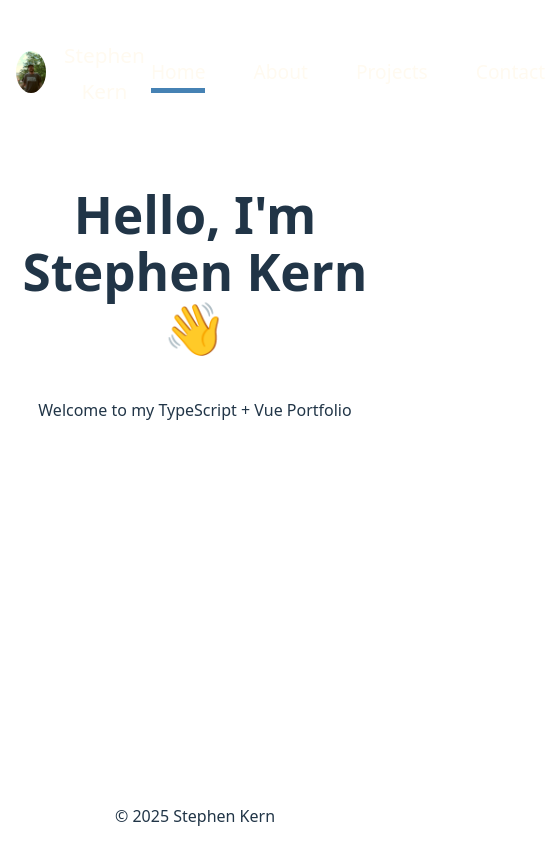
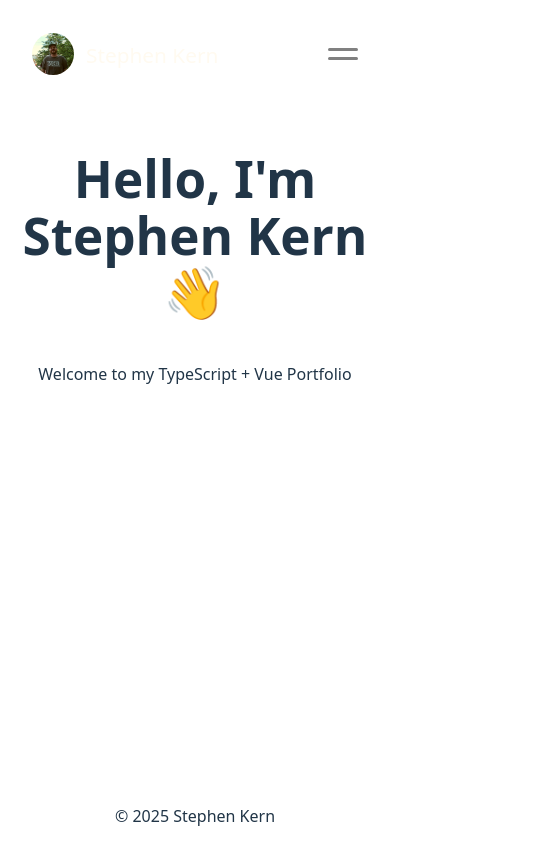
Before and after one commit to stephen-kern/vue-portfolio, a Vue app: page / in a window 390 px wide. Shown: the whole page, 545 px wide, since content can reach past the window. Built offline with nearby package versions, Linux system fonts and the light colour scheme.

Commit message:
navbar updates and mobile menu

```diff
--- a/src/components/Navbar.vue
+++ b/src/components/Navbar.vue
@@ -1,35 +1,68 @@
+<script setup lang="ts">
+import { ref } from "vue";
+
+const isOpen = ref(false);
+const toggleMenu = () => {
+  isOpen.value = !isOpen.value;
+};
+</script>
+
 <template>
   <div class="navbar-container">
     <div class="logo-section">
-      <img src="..\assets\summer24.JPG" alt="Stephen Kern" class="portrait">
+      <img src="..\assets\summer24.JPG" alt="Stephen Kern" class="portrait" />
       <h2><a href="/">Stephen Kern</a></h2>
     </div>
-    <nav class="navbar">
+
+    <!-- Hamburger Menu -->
+    <button
+      class="hamburger"
+      @click="toggleMenu"
+      aria-label="Toggle Menu"
+      :class="{ open: isOpen }"
+    >
+      <span class="bar"></span>
+      <span class="bar"></span>
+    </button>
+
+    <!-- Desktop Navigation -->
+    <nav class="navbar desktop-nav">
       <router-link to="/">Home</router-link>
       <router-link to="/about">About</router-link>
       <router-link to="/projects">Projects</router-link>
       <router-link to="/contact">Contact</router-link>
     </nav>
+
+    <div v-if="isOpen" class="backdrop" @click="toggleMenu"></div>
+
+    <!-- Mobile Off-Canvas Navigation -->
+    <transition name="slide">
+      <aside v-if="isOpen" class="navbar mobile-nav">
+        <router-link to="/" @click="toggleMenu">Home</router-link>
+        <router-link to="/about" @click="toggleMenu">About</router-link>
+        <router-link to="/projects" @click="toggleMenu">Projects</router-link>
+        <router-link to="/contact" @click="toggleMenu">Contact</router-link>
+      </aside>
+    </transition>
   </div>
 </template>
 
 <style scoped>
 .navbar-container {
-  max-width: 1600px;
-  padding: 1rem;
+  padding: 1rem 2rem;
   margin: 0 auto;
   display: flex;
   justify-content: space-between;
   align-items: center;
 }
 
-.logo-section{
+.logo-section {
   display: flex;
   align-items: center;
   gap: 0.75rem;
 }
 
-.portrait{
+.portrait {
   width: 42px;
   height: 42px;
   border-radius: 50%;
@@ -42,47 +75,122 @@ h2 a {
   font-size: 1.3rem;
 }
 
-.logo-section h2 a:hover{
+.logo-section h2 a:hover {
   color: steelblue;
 }
 
-.navbar {
-  margin: 0;
-  padding: 0;
+/* Desktop Nav styles  */
+.desktop-nav {
   display: flex;
-  align-items: center;
-  justify-content: space-between;
-  gap: 3em;
+  gap: 3rem;
 }
 
-.navbar a {
+.desktop-nav a {
   font-size: 1.2rem;
   cursor: pointer;
   color: floralwhite;
   position: relative;
 }
 
-.navbar a:hover::after {
+.desktop-nav a::after {
   content: "";
   position: absolute;
   left: 0;
-  bottom: 0;
+  bottom: -7px;
   height: 5px;
-  width: 100%;
-  bottom: -7px;
+  width: 0%;
   transition: width 0.3s ease;
   background-color: cornflowerblue;
 }
 
-.navbar .router-link-exact-active::after {
-  content: "";
-  position: absolute;
-  left: 0;
-  bottom: 0;
-  height: 5px;
+.desktop-nav a:hover::after {
   width: 100%;
-  bottom: -7px;
-  transition: width 0.3s ease;
+}
+
+.desktop-nav .router-link-exact-active::after {
+  width: 100%;
   background-color: steelblue;
 }
+
+/* Hamburger Menu styles */
+.hamburger {
+  display: none;
+  flex-direction: column;
+  justify-content: space-between;
+  width: 30px;
+  height: 12px;
+  background: none;
+  border: none;
+  cursor: pointer;
+  padding: 0;
+  z-index: 1001;
+}
+
+.bar {
+  display: block;
+  height: 3px;
+  width: 100%;
+  background: gray;
+  border-radius: 3px;
+  transition: all 0.4s ease;
+}
+
+.hamburger.open .bar:nth-child(1) {
+  transform: rotate(45deg) translate(3px, 3px);
+}
+
+.hamburger.open .bar:nth-child(2) {
+  transform: rotate(-45deg) translate(3px, -3px);
+}
+
+.backdrop {
+  position: fixed;
+  top: 0;
+  left: 0;
+  width: 100vw;
+  height: 100vh;
+  background: rgba(0, 0, 0, 0.5);
+  z-index: 900;
+}
+
+.mobile-nav {
+  position: fixed;
+  top: 0;
+  right: 0;
+  height: 100vh;
+  width: 65%;
+  max-width: 300px;
+  background-color: #212121;
+  padding: 2rem;
+  box-shadow: -2px 0 5px rgba(0, 0, 0, 0.5);
+  display: flex;
+  flex-direction: column;
+  gap: 2rem;
+  z-index: 1000;
+}
+
+.mobile-nav a {
+  color: floralwhite;
+  font-size: 1.5rem;
+}
+
+/* Slide animation */
+.slide-enter-active,
+.slide-leave-active {
+  transition: transform 0.3s ease;
+}
+.slide-enter-from,
+.slide-leave-to {
+  transform: translateX(100%);
+}
+
+/* Responsive Rules */
+@media (max-width: 768px) {
+  .desktop-nav {
+    display: none;
+  }
+  .hamburger {
+    display: flex;
+  }
+}
 </style>
```
Also changed, not shown: src/components/HelloWorld.vue (deleted, +0 -41 lines).
